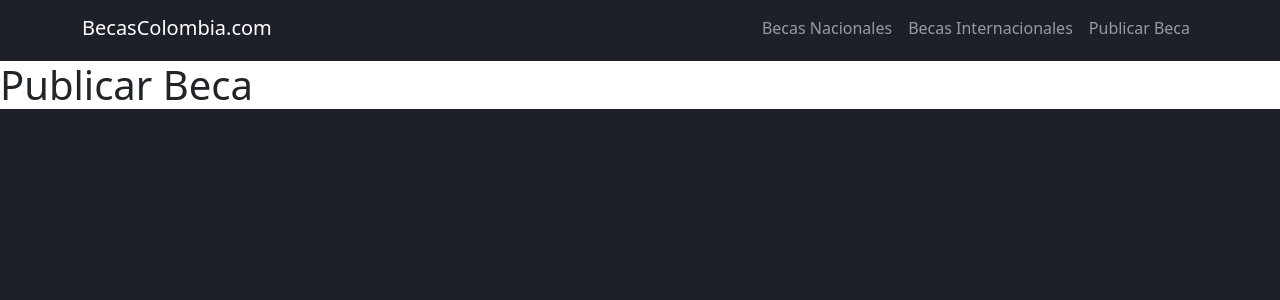
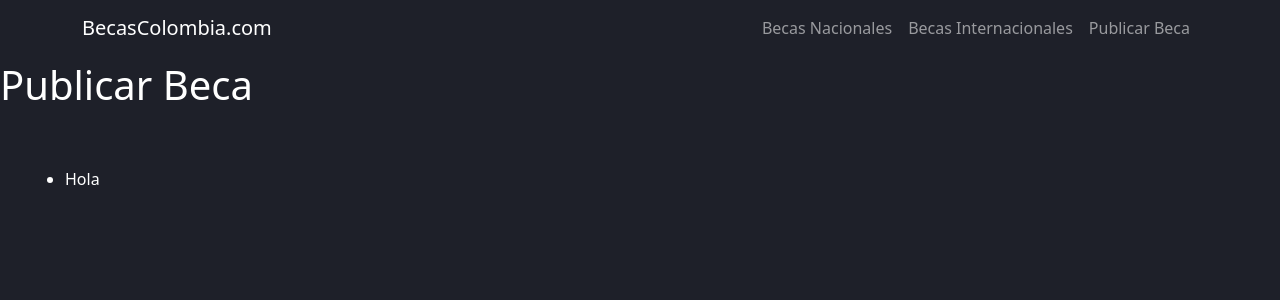
Before and after one commit to BrayanCortesJimenez/Proyecto-Web-BecasColombia, a React (Create React App) app in the folder myfrontapp/: page /PublicarBeca in a window 1280 px wide. Shown: the top 300 px of the page. Built offline with nearby package versions, Linux system fonts and the light colour scheme.

Commit message:
Cambios con fines esteticos tanto en los css como en los js

```diff
--- a/myfrontapp/src/components/Card/CardBecas.js
+++ b/myfrontapp/src/components/Card/CardBecas.js
@@ -1,14 +1,14 @@
 import React from "react";
 import { Card, ListGroup, ListGroupItem } from "react-bootstrap";
 import './CardBecas.css';
-import Carruselimg from '../../Assets/img/Estudiante-Hero.jpg';
+import Carruselimg from '../../Assets/img/persona-estudiando.png';
 
 
 function CardBecas({beca}){
 
     return(
         <div className="CardBeca">
-            <Card className="CardBeca mb-2 card bg-dark text-white" style={{ width: '50rem' }}>
+            <Card className="CardBeca mb-2 card bg-dark text-white" border="white" style={{ width: '50rem' }}>
                 <Card.Img className="Zoom" variant="top" src={Carruselimg} />
                 <Card.Body>
                     <Card.Title>{beca.nombre}</Card.Title>
--- a/myfrontapp/src/components/Internacionales/BecasInternacionales.css
+++ b/myfrontapp/src/components/Internacionales/BecasInternacionales.css
@@ -0,0 +1,12 @@
+.Internacionales{
+    display: grid;
+    grid-template-columns: repeat(3 , 350px);
+    gap: 50px;
+    padding: 50px;
+    justify-content: center;
+}
+
+.Main-Content-Internacionales{
+    background-color: #1E2029;
+    color: white;
+}
--- a/myfrontapp/src/components/Internacionales/BecasInternacionales.js
+++ b/myfrontapp/src/components/Internacionales/BecasInternacionales.js
@@ -1,12 +1,35 @@
+import GetAllBecas from '../../Funciones/BackBecas';
+import {useState, useEffect} from 'react';
 import './BecasInternacionales.css';
+import CardShowBecas from '../Card/CardShowBeca';
 
-function BecasInteracionales() {
+function BecasInternacionales() {
+
+  const[interBecas, setinterBecas] = useState([]);
+
+  useEffect( () => {
+      GetAllBecas().then(setinterBecas);
+    }, []);
+
+
+
+  const listItem = interBecas.map(beca =>{
+
+    if (beca.pais !== "Colombia" || beca.pais !== "colombia" )
+      return(
+      <CardShowBecas key={beca.id} beca={beca} />
+      )
+  });
 
     return (
-      <div className='Internacionales'>
-          <h1>Becas Internacionales</h1>
-      </div>
+      <main className='Main-Content-Internacionales'>
+        <div><h1>Becas Internacionales</h1>
+          <ul className='Internacionales'>
+              {listItem}
+          </ul>
+        </div>
+      </main>
     );
   }
 
-  export default BecasInteracionales;
+  export default BecasInternacionales;
--- a/myfrontapp/src/components/Nacionales/BecasNacionales.css
+++ b/myfrontapp/src/components/Nacionales/BecasNacionales.css
@@ -0,0 +1,16 @@
+html{
+    background-color: #1E2029;
+}
+
+.Nacionales{
+    display: grid;
+    grid-template-columns: repeat(3 , 350px);
+    gap: 50px;
+    padding: 50px;
+    justify-content: center;
+}
+
+.Main-Content-Nacionales{
+    background-color: #1E2029;
+    color: white;
+}
--- a/myfrontapp/src/components/Nacionales/BecasNacionales.js
+++ b/myfrontapp/src/components/Nacionales/BecasNacionales.js
@@ -1,14 +1,34 @@
 import GetAllBecas from '../../Funciones/BackBecas';
+import {useState, useEffect} from 'react';
 import './BecasNacionales.css';
+import CardShowBecas from '../Card/CardShowBeca';
 
 function BecasNacionales() {
 
-    GetAllBecas();
+  const[Becas, setBecas] = useState([]);
+
+  useEffect( () => {
+      GetAllBecas().then(setBecas);
+    }, []);
+
+
+
+  const listItem = Becas.map(beca =>{
+
+    if (beca.pais === "Colombia" || beca.pais === "colombia" )
+      return(
+      <CardShowBecas key={beca.id} beca={beca} />
+      )
+  });
 
     return (
-      <div className='Nacionales'>
-          <h1>BecasNacionales</h1>
-      </div>
+      <main className='Main-Content-Nacionales'>
+        <div><h1>BecasNacionales</h1>
+          <ul className='Nacionales'>
+              {listItem}
+          </ul>
+        </div>
+      </main>
     );
   }
 
--- a/myfrontapp/src/components/PublicarBeca/PublicarBeca.css
+++ b/myfrontapp/src/components/PublicarBeca/PublicarBeca.css
@@ -0,0 +1,12 @@
+.Publicar-Beca{
+    display: grid;
+    grid-template-columns: repeat(3 , 350px);
+    gap: 50px;
+    padding: 50px;
+    justify-content: center;
+}
+
+.Main-Content-Publicar-Beca{
+    background-color: #1E2029;
+    color: white;
+}
--- a/myfrontapp/src/components/PublicarBeca/PublicarBeca.js
+++ b/myfrontapp/src/components/PublicarBeca/PublicarBeca.js
@@ -3,9 +3,13 @@ import './PublicarBeca.css';
 function CrearBeca() {
 
     return (
-      <div className='PublicarBeca'>
-          <h1>Publicar Beca</h1>
-      </div>
+      <main className='Main-Content-Publicar-Beca'>
+        <div><h1>Publicar Beca</h1>
+          <ul className='Publicar-Beca'>
+            <li>Hola</li>
+          </ul>
+        </div>
+      </main>
     );
   }
 
```
